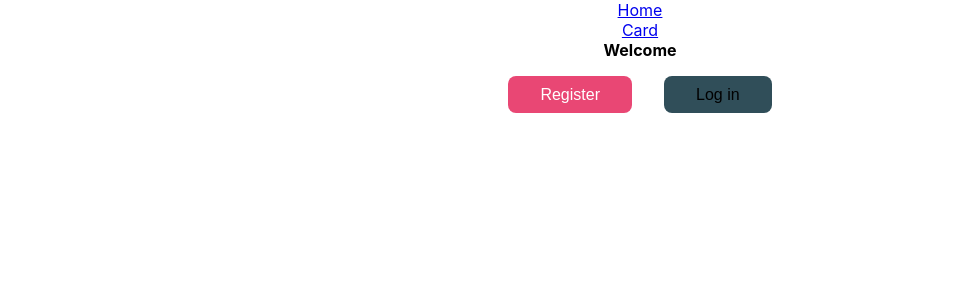
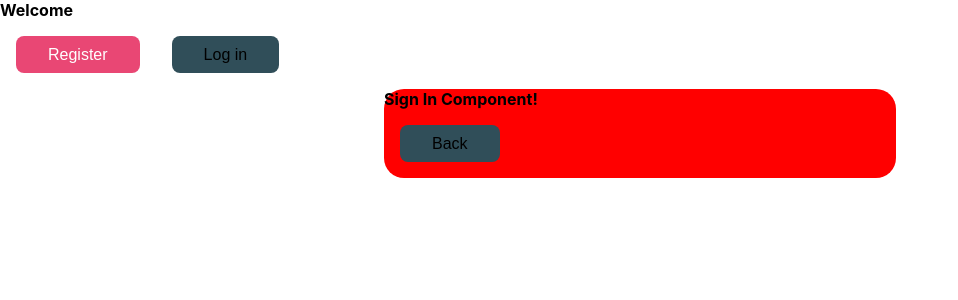
Before and after one commit to andreasnyh/u11-fullstack-js, a React (Create React App) app in the folder client/: page /signin in a window 1280 px wide. Shown: the top 300 px of the page, without its empty margins (0-958 px from the left). Built offline with nearby package versions, Linux system fonts and the light colour scheme.

Commit message:
Create SignIn and SignUp components

```diff
--- a/client/src/App.jsx
+++ b/client/src/App.jsx
@@ -3,54 +3,34 @@ import './App.css';
 import React from 'react';
 import { BrowserRouter as Router, Link, Route, Switch } from 'react-router-dom';
 
-import Card from './components/Card';
-import Welcome from './components/Welcome';
+import Button from './components/Button';
+import SignIn from './components/SignIn';
+// import Card from './components/Card';
+import SignUp from './components/SignUp';
 
 // import logo from './logo.svg';
 
 function App() {
   return (
     <Router>
-      <div className="App">
-        {/*
-        <header className="App-header">
-        <img src={logo} className="App-logo" alt="logo" />
-        <p>
-          Edit <code>src/App.js</code> and save to reload.
-        </p>
-        <a
-          className="App-link"
-          href="https://reactjs.org"
-          target="_blank"
-          rel="noopener noreferrer"
-        >
-          Learn React
-        </a>
-      </header>
-       */}
+      <div className="welcome">
+        <h1>Welcome</h1>
+        <Link to="/signup">
+          <Button>Register</Button>
+        </Link>
+        <Link to="/signin">
+          <Button lightMode>Log in</Button>
+        </Link>
+      </div>
 
-        <nav>
-          <ul>
-            <li>
-              <Link to="/">Home</Link>
-            </li>
-            <li>
-              <Link to="/card">Card</Link>
-            </li>
-          </ul>
-        </nav>
-
-        {/* A <Switch> looks through its children <Route>s and
-            renders the first one that matches the current URL. */}
-        <Switch>
-          <Route path="/card">
-            <Card />
-          </Route>
-          <Route path="/">
-            <Welcome />
-          </Route>
-        </Switch>
-      </div>
+      <Switch>
+        <Route path="/signup">
+          <SignUp />
+        </Route>
+        <Route path="/signin">
+          <SignIn />
+        </Route>
+      </Switch>
     </Router>
   );
 }
--- a/client/src/components/Card.jsx
+++ b/client/src/components/Card.jsx
@@ -1,7 +1,10 @@
-import React from 'react';
+import styled from 'styled-components';
 
-const Card = () => {
-  return <div className="card">This is a card</div>;
-};
+const Card = styled.div`
+  background-color: red;
+  margin: 0 auto;
+  width: 40%;
+  border-radius: 20px;
+`;
 
 export default Card;
--- /dev/null
+++ b/client/src/components/SignIn.jsx
@@ -0,0 +1,22 @@
+import React from 'react';
+import { /* BrowserRouter as Router, */ Link, Route, Switch } from 'react-router-dom';
+
+import Button from './Button';
+import Card from './Card';
+
+const SignUp = () => {
+  return (
+    <Card>
+      <h2>Sign In Component!</h2>
+      <Link to="/">
+        <Button lightMode>Back</Button>
+      </Link>
+
+      <Switch>
+        <Route path="/" />
+      </Switch>
+    </Card>
+  );
+};
+
+export default SignUp;
--- /dev/null
+++ b/client/src/components/SignUp.jsx
@@ -0,0 +1,21 @@
+import React from 'react';
+import { /* BrowserRouter as Router, */ Link, Route, Switch } from 'react-router-dom';
+
+import Button from './Button';
+import Card from './Card';
+
+const SignUp = () => {
+  return (
+    <Card>
+      <h2>Sign Up Component</h2>
+      <Link to="/">
+        <Button lightMode>Back</Button>
+      </Link>
+      <Switch>
+        <Route path="/" />
+      </Switch>
+    </Card>
+  );
+};
+
+export default SignUp;
--- a/client/src/components/Welcome.jsx
+++ /dev/null
@@ -1,15 +0,0 @@
-import React from 'react';
-
-import Button from './Button';
-
-const Welcome = () => {
-  return (
-    <div className="welcome">
-      <h1>Welcome</h1>
-      <Button>Register</Button>
-      <Button lightMode="lightMode">Log in</Button>
-    </div>
-  );
-};
-
-export default Welcome;
```
